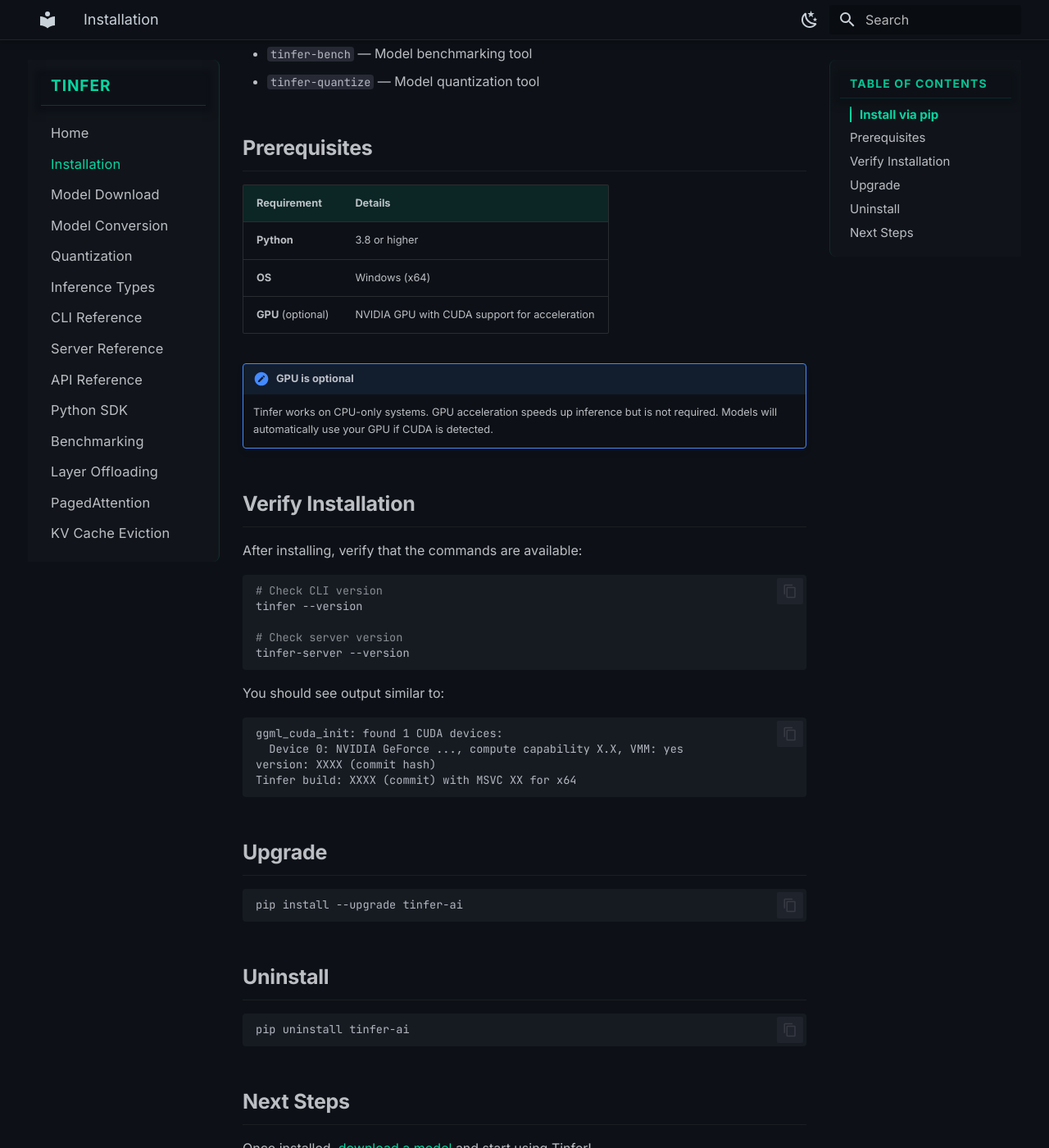
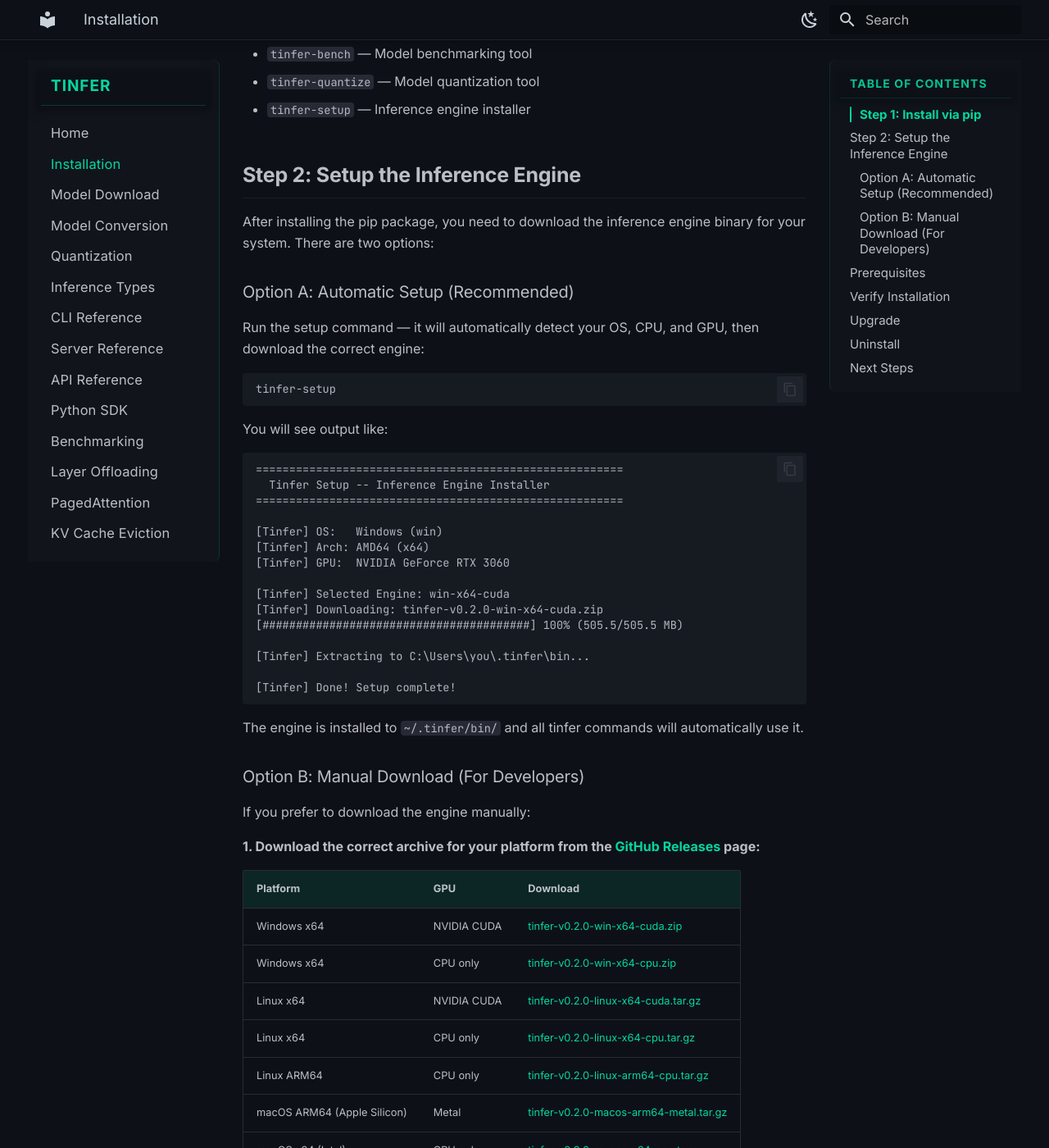
Before and after one commit to Sunilk240/tinfer-documentation, an MkDocs documentation site: the page built from docs/installation.md, in a window 1280 px wide and 1400 px high, scrolled down 364 px. Shown: the whole window at 82% size. Built offline with MkDocs 1.6.1 and Material for MkDocs 9.7.7, drawn with Linux system fonts in a browser that asks for light colours; some of the changed text lies outside the part shown.

Commit message:
docs: add tinfer-setup and manual download instructions to installation page

````diff
--- a/docs/installation.md
+++ b/docs/installation.md
@@ -1,54 +1,111 @@
 # Installation
 
-## Install via pip
+## Step 1: Install via pip
 
 ```bash
 pip install tinfer-ai
 ```
 
-This installs all Tinfer components:
+This installs the Tinfer Python wrapper and the following commands:
 
 - `tinfer` — CLI for chat and text completion
 - `tinfer-server` — HTTP server with WebUI
 - `tinfer-bench` — Model benchmarking tool
 - `tinfer-quantize` — Model quantization tool
+- `tinfer-setup` — Inference engine installer
+
+## Step 2: Setup the Inference Engine
+
+After installing the pip package, you need to download the inference engine binary for your system. There are two options:
+
+### Option A: Automatic Setup (Recommended)
+
+Run the setup command — it will automatically detect your OS, CPU, and GPU, then download the correct engine:
+
+```bash
+tinfer-setup
+```
+
+You will see output like:
+
+```
+=======================================================
+  Tinfer Setup -- Inference Engine Installer
+=======================================================
+
+[Tinfer] OS:   Windows (win)
+[Tinfer] Arch: AMD64 (x64)
+[Tinfer] GPU:  NVIDIA GeForce RTX 3060
+
+[Tinfer] Selected Engine: win-x64-cuda
+[Tinfer] Downloading: tinfer-v0.2.0-win-x64-cuda.zip
+[########################################] 100% (505.5/505.5 MB)
+
+[Tinfer] Extracting to C:\Users\you\.tinfer\bin...
+
+[Tinfer] Done! Setup complete!
+```
+
+The engine is installed to `~/.tinfer/bin/` and all tinfer commands will automatically use it.
+
+### Option B: Manual Download (For Developers)
+
+If you prefer to download the engine manually:
+
+**1. Download the correct archive for your platform from the [GitHub Releases](https://github.com/Sunilk240/tinfer-ai/releases) page:**
+
+| Platform | GPU | Download |
+|----------|-----|----------|
+| Windows x64 | NVIDIA CUDA | [tinfer-v0.2.0-win-x64-cuda.zip](https://github.com/Sunilk240/tinfer-ai/releases/download/v0.2.0/tinfer-v0.2.0-win-x64-cuda.zip) |
+| Windows x64 | CPU only | [tinfer-v0.2.0-win-x64-cpu.zip](https://github.com/Sunilk240/tinfer-ai/releases/download/v0.2.0/tinfer-v0.2.0-win-x64-cpu.zip) |
+| Linux x64 | NVIDIA CUDA | [tinfer-v0.2.0-linux-x64-cuda.tar.gz](https://github.com/Sunilk240/tinfer-ai/releases/download/v0.2.0/tinfer-v0.2.0-linux-x64-cuda.tar.gz) |
+| Linux x64 | CPU only | [tinfer-v0.2.0-linux-x64-cpu.tar.gz](https://github.com/Sunilk240/tinfer-ai/releases/download/v0.2.0/tinfer-v0.2.0-linux-x64-cpu.tar.gz) |
+| Linux ARM64 | CPU only | [tinfer-v0.2.0-linux-arm64-cpu.tar.gz](https://github.com/Sunilk240/tinfer-ai/releases/download/v0.2.0/tinfer-v0.2.0-linux-arm64-cpu.tar.gz) |
+| macOS ARM64 (Apple Silicon) | Metal | [tinfer-v0.2.0-macos-arm64-metal.tar.gz](https://github.com/Sunilk240/tinfer-ai/releases/download/v0.2.0/tinfer-v0.2.0-macos-arm64-metal.tar.gz) |
+| macOS x64 (Intel) | CPU only | [tinfer-v0.2.0-macos-x64-cpu.tar.gz](https://github.com/Sunilk240/tinfer-ai/releases/download/v0.2.0/tinfer-v0.2.0-macos-x64-cpu.tar.gz) |
+
+**2. Extract the downloaded archive to a folder of your choice.**
+
+**3. Set the `TINFER_ENGINE_PATH` environment variable to the extracted folder path:**
+
+=== "Windows (PowerShell)"
+
+    ```powershell
+    $env:TINFER_ENGINE_PATH = "D:\path\to\extracted\folder"
+    ```
+
+=== "Linux / macOS"
+
+    ```bash
+    export TINFER_ENGINE_PATH="/path/to/extracted/folder"
+    ```
+
+After setting the variable, all tinfer commands will use the engine from that custom path.
 
 ## Prerequisites
 
 | Requirement | Details |
 |---|---|
 | **Python** | 3.8 or higher |
-| **OS** | Windows (x64) |
-| **GPU** (optional) | NVIDIA GPU with CUDA support for acceleration |
+| **OS** | Windows (x64), Linux (x64, ARM64), macOS (x64, ARM64) |
+| **GPU** (optional) | NVIDIA GPU with CUDA drivers for GPU acceleration |
 
 !!! note "GPU is optional"
-    Tinfer works on CPU-only systems. GPU acceleration speeds up inference but is not required. Models will automatically use your GPU if CUDA is detected.
+    Tinfer works on CPU-only systems. GPU acceleration speeds up inference but is not required. When a CUDA-capable GPU is detected, `tinfer-setup` will automatically download the GPU-accelerated engine.
 
 ## Verify Installation
 
-After installing, verify that the commands are available:
+After installing and running setup, verify everything works:
 
 ```bash
-# Check CLI version
-tinfer --version
-
-# Check server version
-tinfer-server --version
-```
-
-You should see output similar to:
-
-```
-ggml_cuda_init: found 1 CUDA devices:
-  Device 0: NVIDIA GeForce ..., compute capability X.X, VMM: yes
-version: XXXX (commit hash)
-Tinfer build: XXXX (commit) with MSVC XX for x64
+tinfer --help
 ```
 
 ## Upgrade
 
 ```bash
 pip install --upgrade tinfer-ai
+tinfer-setup  # Re-download the engine for the new version
 ```
 
 ## Uninstall
````
